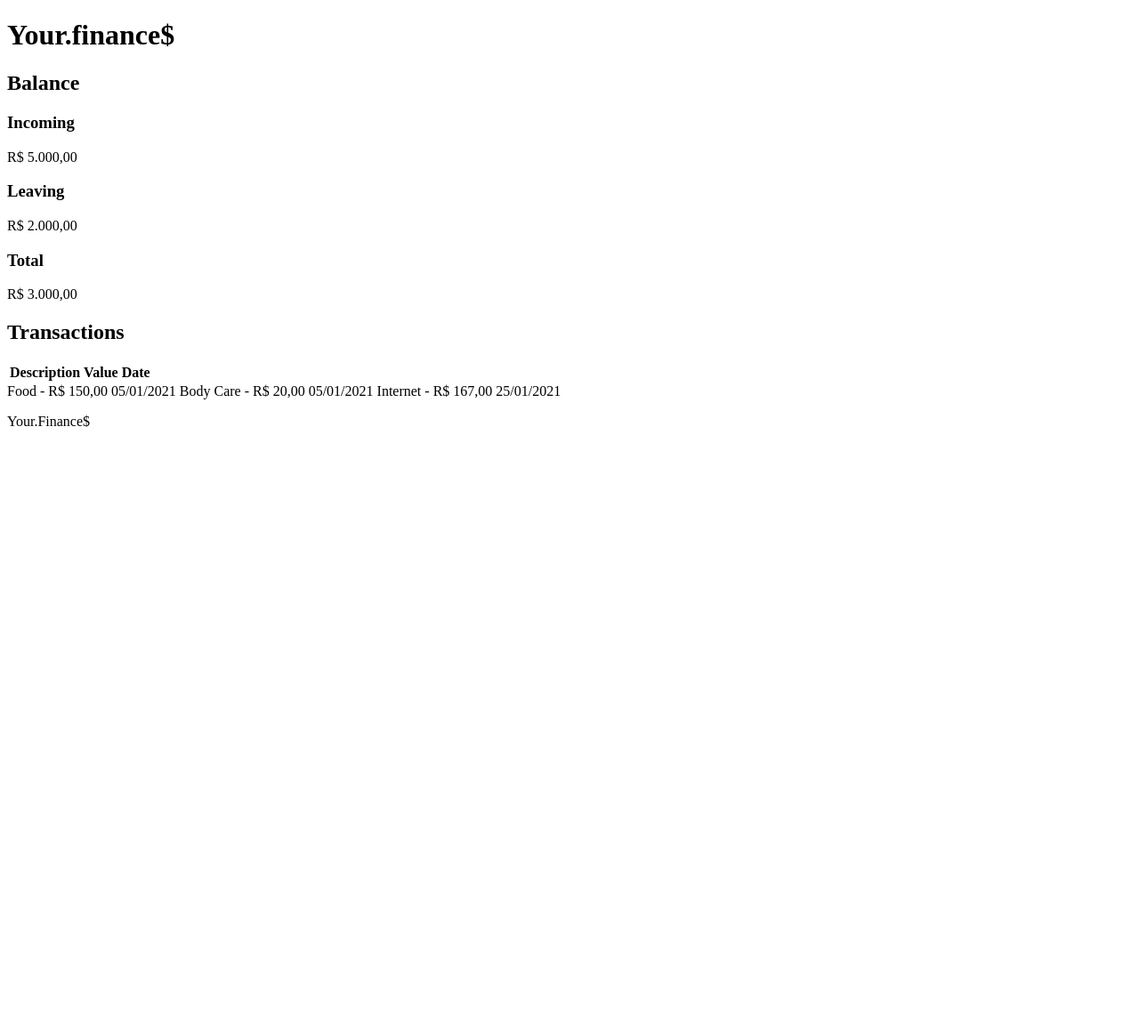
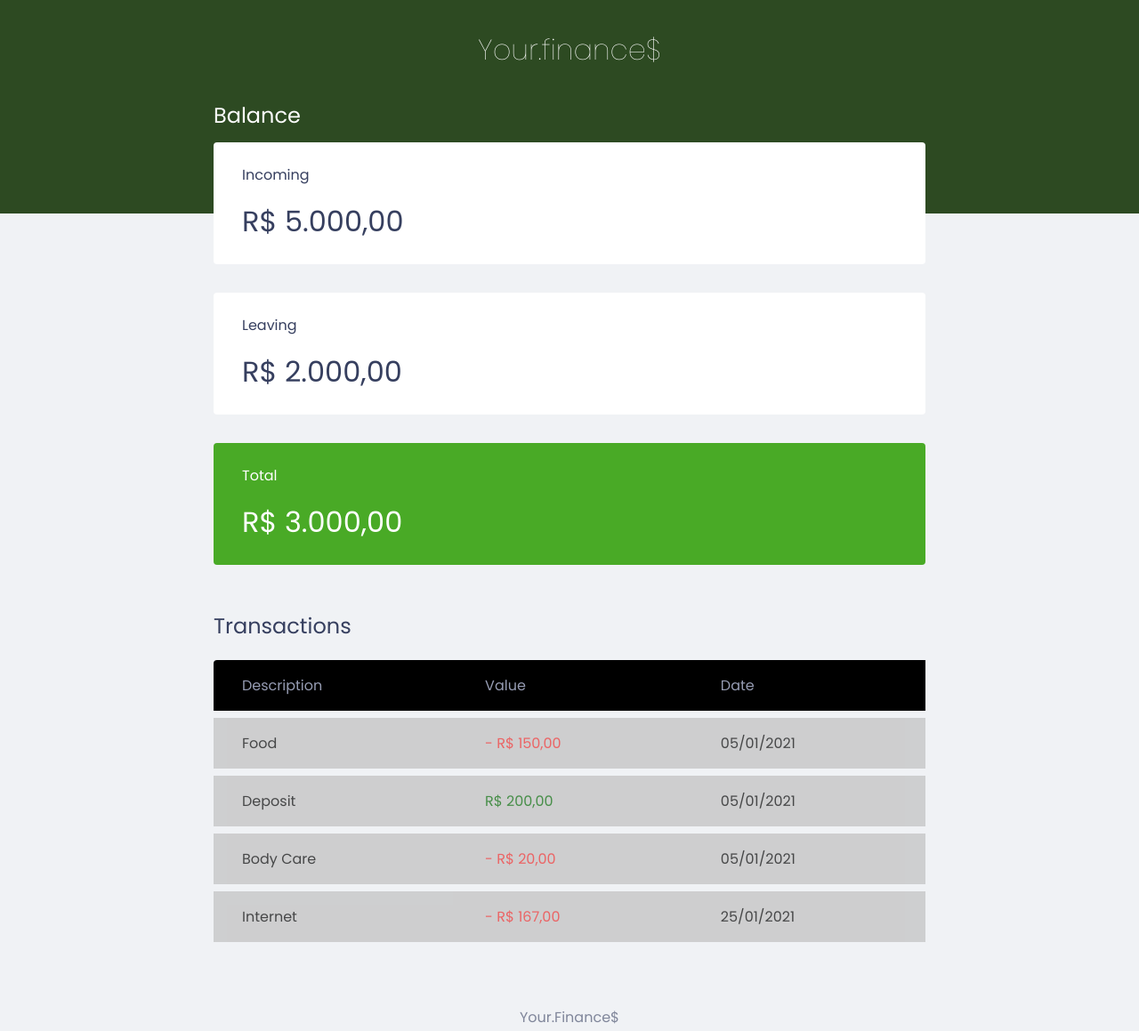
Before and after one commit to Rayxan/YourFinances, a plain HTML site: page index.html in a window 1280 px wide. Shown: the whole page at 89% size. Before the commit the page ends 800 px from the top, so only its background shows below. Drawn offline with Linux system fonts and the light colour scheme.

Commit message:
The CSS configuration was initiated

```diff
--- a/index.html
+++ b/index.html
@@ -1,5 +1,6 @@
 <!DOCTYPE html>
 <html lang="en">
+
 <head>
     <meta charset="UTF-8">
     <meta name="viewport" content="width=device-width, initial-scale=1.0">
@@ -7,11 +8,14 @@
 
     <link rel="stylesheet" href="./style.css">
     <link rel="preconnect" href="https://fonts.gstatic.com">
-    <link href="https://fonts.googleapis.com/css2?family=Poppins:ital,wght@0,100;0,400;0,700;1,100;1,400;1,700&display=swap" rel="stylesheet">
+    <link
+        href="https://fonts.googleapis.com/css2?family=Poppins:ital,wght@0,100;0,400;0,700;1,100;1,400;1,700&display=swap"
+        rel="stylesheet">
 </head>
+
 <body>
     <header>
-        <h1 id=""logo>Your.finance$</h1>
+        <h1 id="logo">Your.finance$</h1>
     </header>
 
     <main class="container">
@@ -45,11 +49,15 @@
                         <th>Date</th>
                     </tr>
                 </thead>
-            </table>
                 <tbody>
                     <tr>
                         <td class="description">Food</td>
                         <td class="expense">- R$ 150,00</td>
+                        <td class="date">05/01/2021</td>
+                    </tr>
+                    <tr>
+                        <td class="description">Deposit</td>
+                        <td class="income">R$ 200,00</td>
                         <td class="date">05/01/2021</td>
                     </tr>
                     <tr>
@@ -63,9 +71,13 @@
                         <td class="date">25/01/2021</td>
                     </tr>
                 </tbody>
+            </table>
         </section>
     </main>
 
-    <footer><p>Your.Finance$</p></footer>
+    <footer>
+        <p>Your.Finance$</p>
+    </footer>
 </body>
+
 </html>
--- a/style.css
+++ b/style.css
@@ -0,0 +1,138 @@
+/*-----Globlal-----*/
+:root {
+    --dark-blue: #363f5f;
+}
+
+* {
+    margin: 0;
+    padding: 0;
+    box-sizing: border-box;
+}
+
+body {
+    background: #f0f2f5;
+    font-family: 'Poppins', sans-serif;
+}
+
+.container {
+    width: min(90vw, 800px);
+    margin: auto;
+}
+
+/*-----Titles-----*/
+h2 {
+    margin-top: 3.2rem;
+    margin-bottom: 0.8rem;
+    color: var(--dark-blue);
+
+    font-weight: normal;
+}
+
+/*-----Header-----*/
+header {
+    background: #2D4A22;
+    padding: 2rem 0 10rem;
+    text-align: center;
+}
+
+#logo {
+    color: #fff;
+    font-weight: 100;
+}
+
+/*-----Baance-----*/
+#balance {
+    margin-top: -8rem;
+}
+
+#balance h2 {
+    color: white;
+    margin-top:0;
+}
+
+/*-----Cards-----*/
+.card {
+    background: white;
+    padding: 1.5rem 2rem;
+    border-radius: 0.25rem;
+
+    margin-bottom: 2rem;
+
+    color: var(--dark-blue);
+}
+
+.card h3 {
+    font-weight: normal;
+    font-size: 1rem;
+}
+
+.card p {
+    font-size: 2rem;
+    line-height: 3rem;
+
+    margin-top: 1rem;
+}
+
+.card.total{
+    background: #49AA26;
+    color: white;
+}
+
+/*-----Table-----*/
+#data-table {
+    width: 100%;
+    border-spacing: 0 0.5rem;
+    color: #969cb3;
+}
+
+table thead tr th:first-child,
+table tbody tr th:first-child {
+    border-radius: 0.25rem 0 0
+}
+
+table thead th {
+    background: black;
+
+    font-weight: normal;
+    padding: 1rem 2rem;
+
+    text-align: left;
+}
+
+table tbody tr {
+    opacity: 0.7;
+}
+
+table tbody tr: hover {
+    opacity: 1;
+}
+
+table tbody td {
+    background: #C0C0C0;
+    padding: 1rem 2rem;
+}
+
+td.description {
+    color: black;
+}
+
+td.income {
+    color: #006400;
+}
+
+td.expense {
+    color: #e92929;
+}
+
+td.date {
+    color: black;
+}
+
+/*-----Footer-----*/
+footer {
+    text-align: center;
+    padding: 4rem 0 2rem;
+    color: var(--dark-blue);
+
+    opacity: 0.6;
+}
```
Lines whose indentation alone changed are shown as unchanged.
